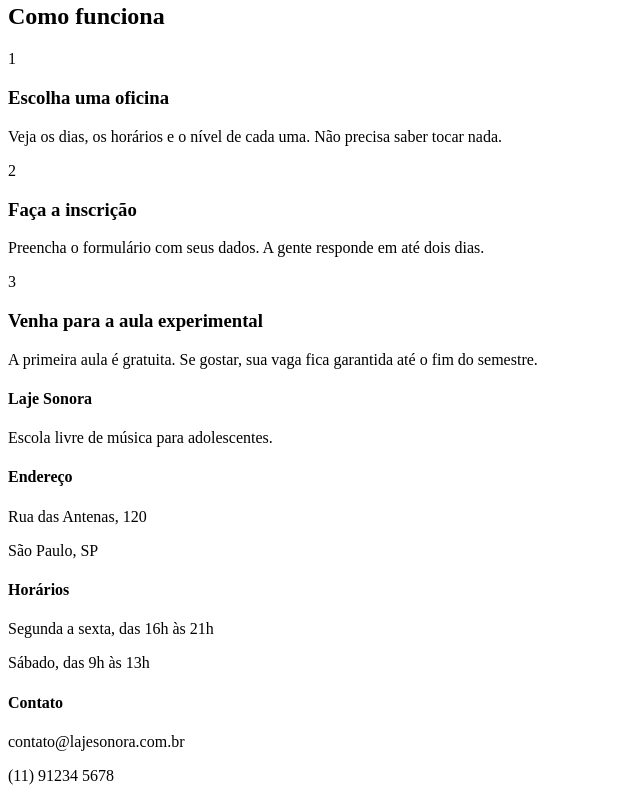
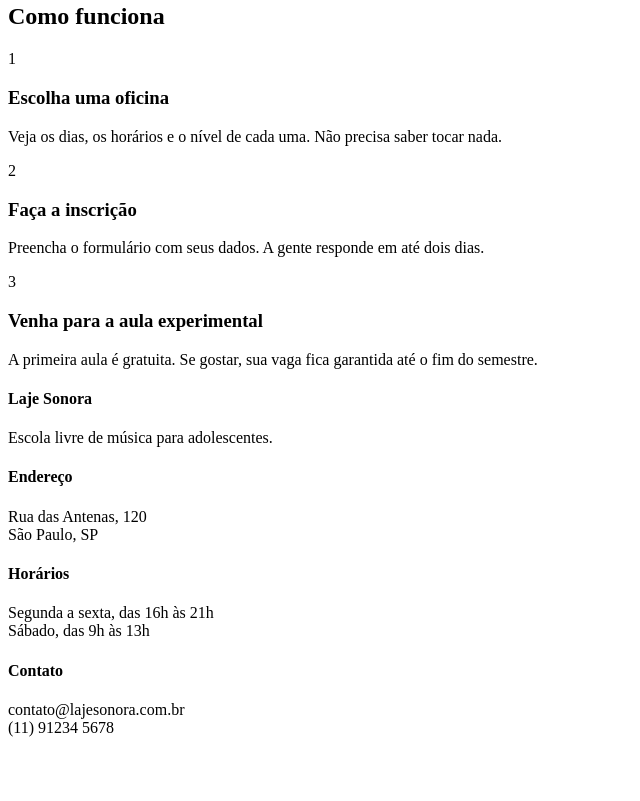
Before and after one commit to simariamourapacheco-afk/laje_sonora, a plain HTML site: page index.html in a window 1280 px wide. Shown: the part 896-1697 px from the top of the page, without its empty margins (0-640 px from the left). After the commit the page ends 1649 px from the top, so only its background shows below. Drawn offline with Linux system fonts and the light colour scheme; a web font is replaced by a local one.

Commit message:
Update index.html

```diff
--- a/index.html
+++ b/index.html
@@ -129,22 +129,19 @@
         <div class="conteudo rodape-colunas">
             <div class="rodape-coluna">
                 <h4>Laje Sonora</h4>
-                <p br>Escola livre de música para adolescentes.</p>
+                <p>Escola livre de música para adolescentes.</p>
             </div>
             <div class="rodape-coluna">
                 <h4>Endereço</h4>
-                <p br>Rua das Antenas, 120</p>
-                <p>São Paulo, SP</p>
+                <p>Rua das Antenas, 120 <br> São Paulo, SP</p>
             </div>
             <div class="rodape-coluna">
                 <h4>Horários</h4>
-                <p br>Segunda a sexta, das 16h às 21h</p>
-                <p>Sábado, das 9h às 13h</p>
+                <p>Segunda a sexta, das 16h às 21h <br> Sábado, das 9h às 13h</p>
             </div>
             <div class="rodape-coluna">
                 <h4>Contato</h4>
-                <p br>contato@lajesonora.com.br</p>
-                <p>(11) 91234 5678</p>
+                <p>contato@lajesonora.com.br <br> (11) 91234 5678</p>
             </div>
         </div>
     </footer>
```
